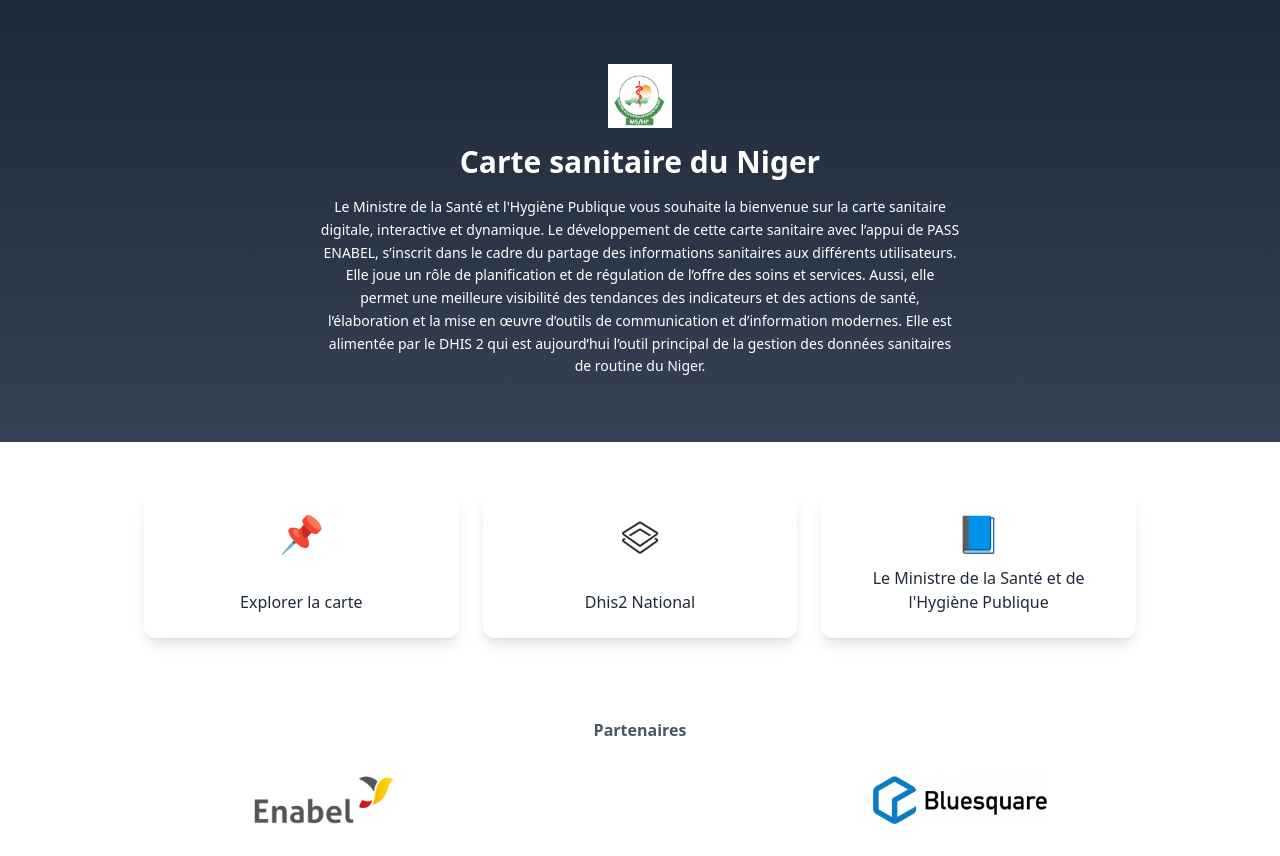
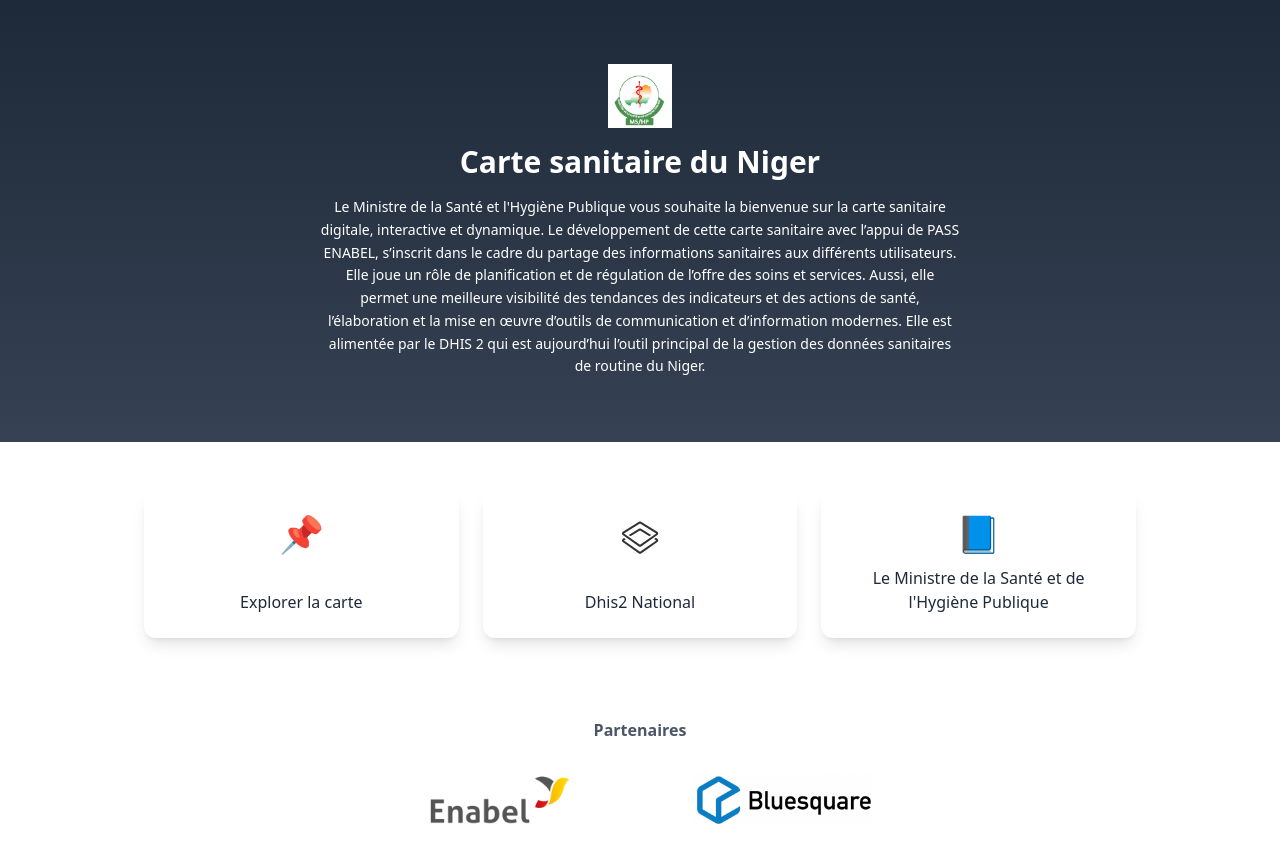
Before and after one commit to BLSQ/site-cartesanitaireniger.org, a React (Vite) app: page /#/ in a window 1280 px wide. Built offline with nearby package versions, Linux system fonts and the light colour scheme.

Commit message:
make partners more closer to each others

```diff
--- a/src/HomePage.jsx
+++ b/src/HomePage.jsx
@@ -68,7 +68,7 @@
             <h4 className="font-semibold mb-2">Partenaires</h4>
           </div>
         </div>
-        <div className="max-w-7xl mx-auto grid grid-cols-1 sm:grid-cols-2 md:grid-cols-2 gap-6 px-4">
+        <div className="max-w-xl mx-auto grid grid-cols-1 sm:grid-cols-2 md:grid-cols-2 gap-6 px-4">
           <div className="flex-1 flex justify-center max-h-[50px]">
             <a href="https://www.enabel.be/fr/" >
               <img src="/logo-enabel.png" className="max-h-[50px]"/>
```
Also changed, not shown: 1 other file (tests, documents, lock files or other folders).
